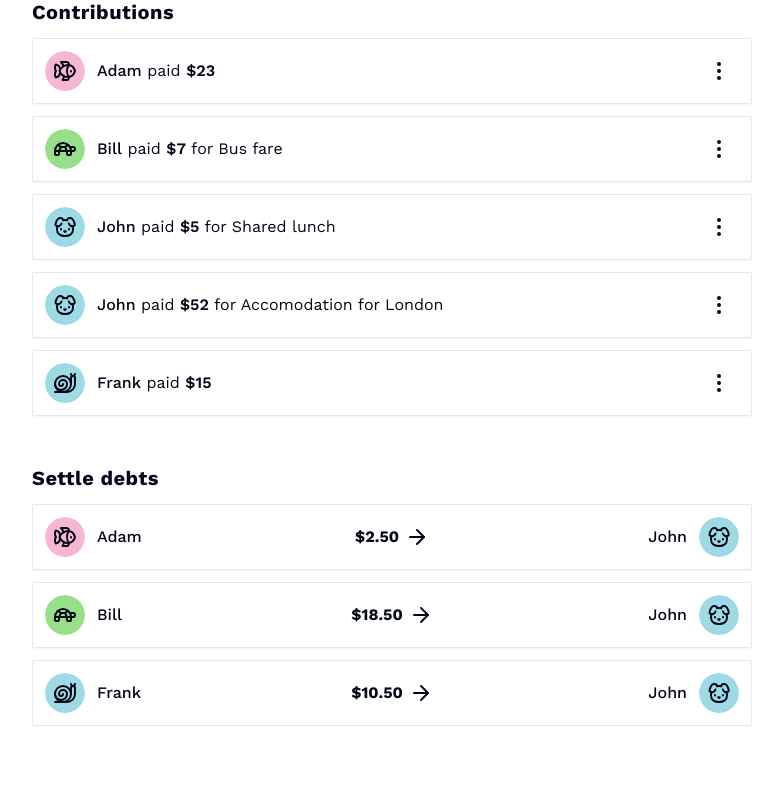
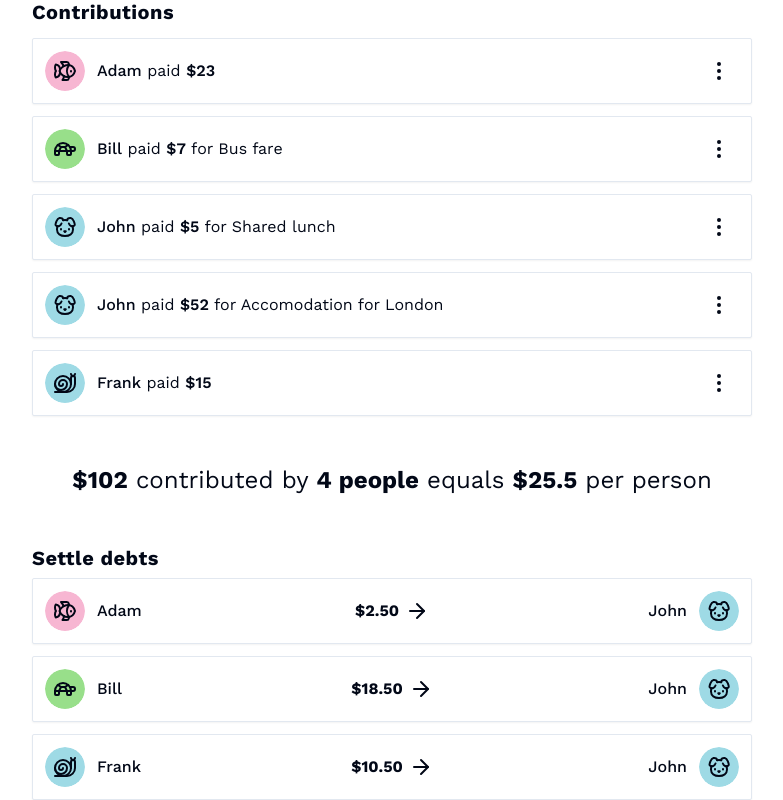
Before and after one commit to adamzuch/equal-share-app, a React (Vite) app: page / in a window 1280 px wide. Shown: the part 300-1100 px from the top of the page, without its empty margins (248-1031 px from the left). Before the commit the page ends 1026 px from the top, so only its background shows below. Built offline with nearby package versions, Linux system fonts and the light colour scheme.

Commit message:
add summary headline

```diff
--- a/src/components/Summary.tsx
+++ b/src/components/Summary.tsx
@@ -7,6 +7,9 @@ import { ArrowRight } from 'lucide-react'
 
 export function Summary({
   repayments,
+  total,
+  targetContribution,
+  contributors,
 }: {
   contributors: string[]
   outstandingBalances: [string, number][]
@@ -15,12 +18,20 @@ export function Summary({
   total: number
 }) {
   return (
-    <div className="space-y-3">
-      <h2 className="text-xl font-bold tracking-wide">Settle debts</h2>
-      <div className="grid grid-cols-1 auto-rows-[1fr] gap-3">
-        {repayments.map((repayment, i) => (
-          <RepaymentCard key={i} repayment={repayment} />
-        ))}
+    <div className="space-y-12">
+      <h2 className="text-2xl text-center">
+        <span className="font-bold">${total}</span> contributed by{' '}
+        <span className="font-bold">{contributors.length} people</span> equals{' '}
+        <span className="font-bold">${targetContribution}</span> per person
+      </h2>
+
+      <div className="space-y-1.5">
+        <h2 className="text-xl font-bold tracking-wide">Settle debts</h2>
+        <div className="grid grid-cols-1 auto-rows-[1fr] gap-3">
+          {repayments.map((repayment, i) => (
+            <RepaymentCard key={i} repayment={repayment} />
+          ))}
+        </div>
       </div>
     </div>
   )
```
